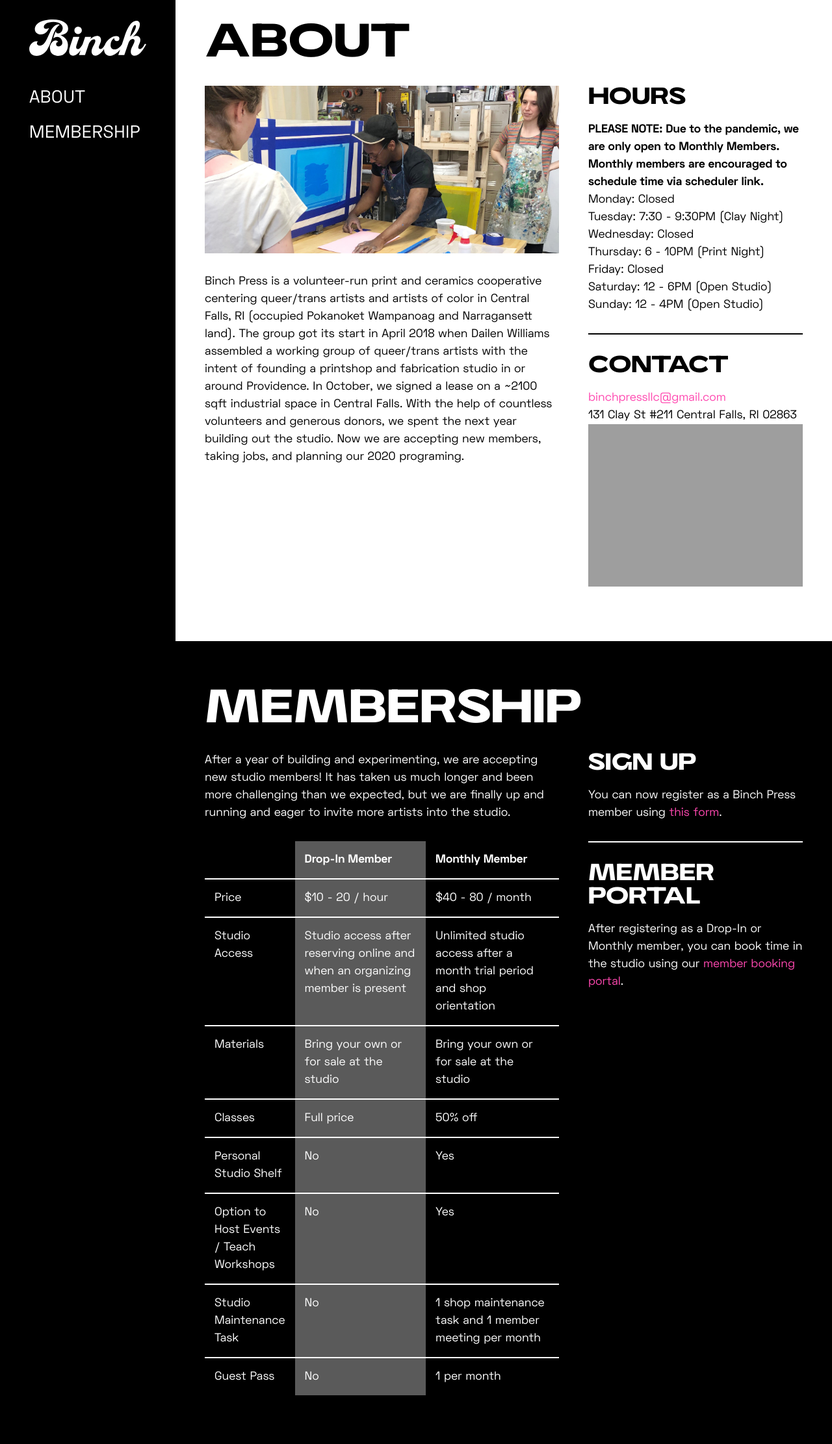
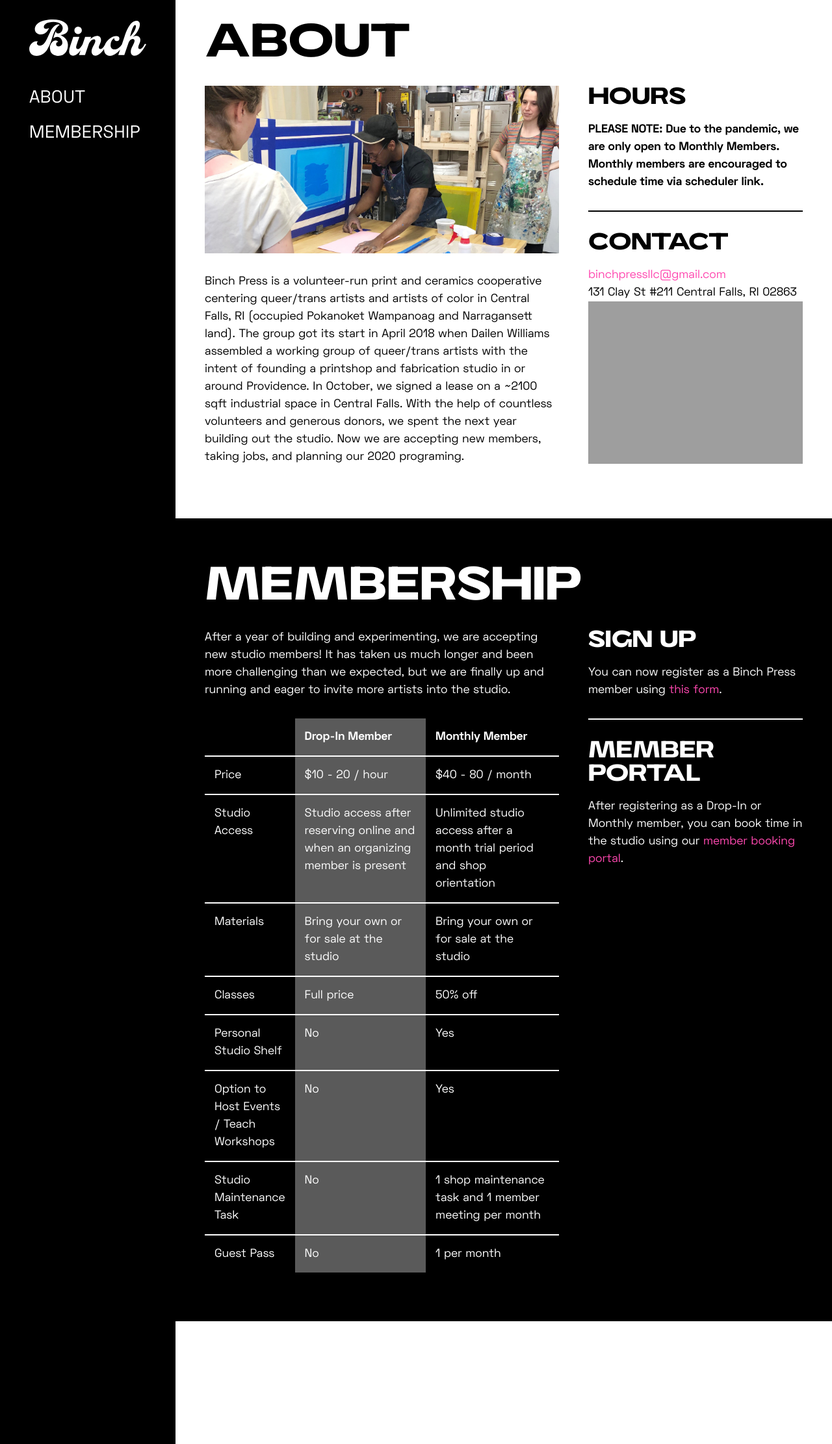
Before and after one commit to tychohoran/binchpress, a Jekyll site: the page built from index.html, in a window 1280 px wide. Shown: the whole page at 65% size. Built offline with Jekyll 4.4.1, drawn with Linux system fonts in a browser that asks for light colours; nearby versions of some CDN libraries; grey boxes are pictures that could not be loaded.

Commit message:
Updated About

```diff
--- a/about.md
+++ b/about.md
@@ -3,16 +3,8 @@ title: About
 permalink: "/about/"
 position: 0
 More Info:
-  Hours Text: |-
-    **PLEASE NOTE: Due to the pandemic, we are only open to Monthly Members. Monthly members are encouraged to schedule time via scheduler link.**
-
-    Monday: Closed
-    Tuesday: 7:30 - 9:30PM (Clay Night)
-    Wednesday: Closed
-    Thursday: 6 - 10PM (Print Night)
-    Friday: Closed
-    Saturday: 12 - 6PM (Open Studio)
-    Sunday: 12 - 4PM (Open Studio)
+  Hours Text: "**PLEASE NOTE: Due to the pandemic, we are only open to Monthly Members.
+    Monthly members are encouraged to schedule time via scheduler link.**"
   Contact Text: |-
     [binchpressllc@gmail.com](mailto:binchpressllc@gmail.com)
     131 Clay St #211 Central Falls, RI 02863
```
